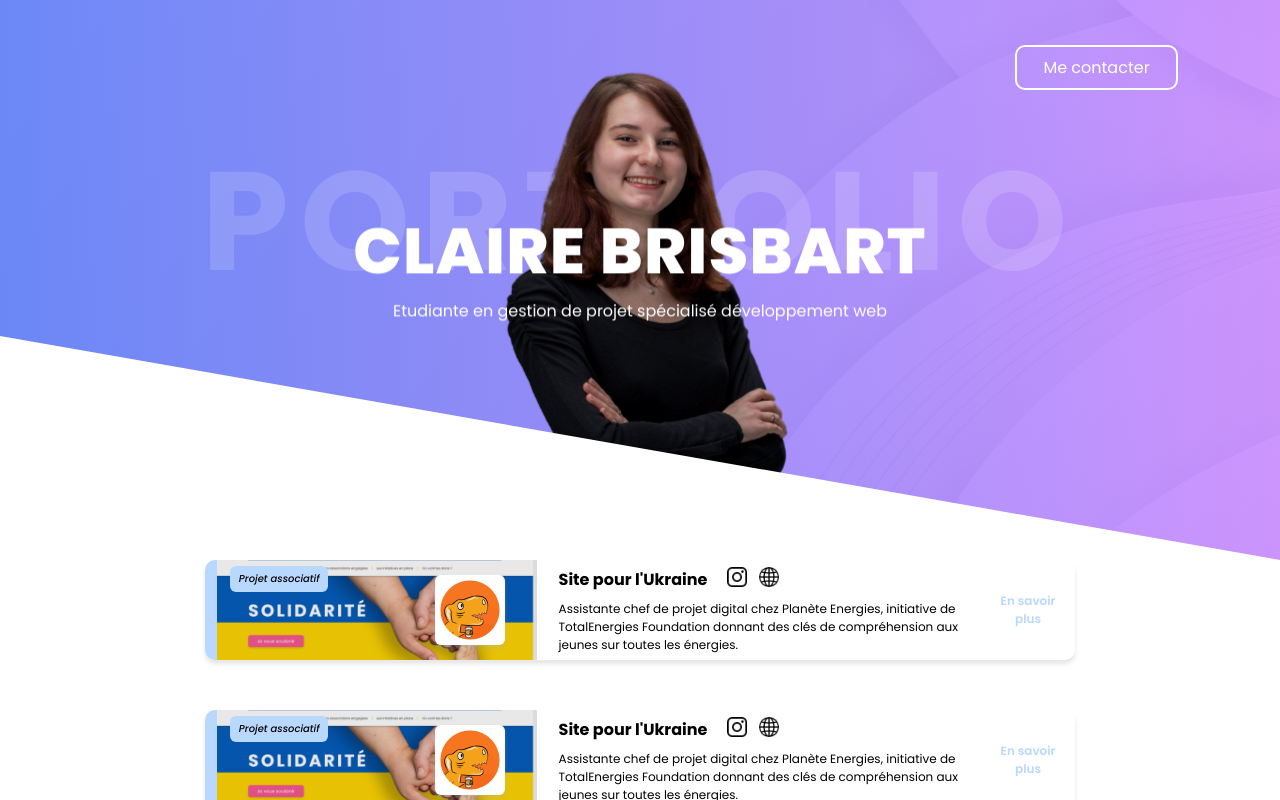
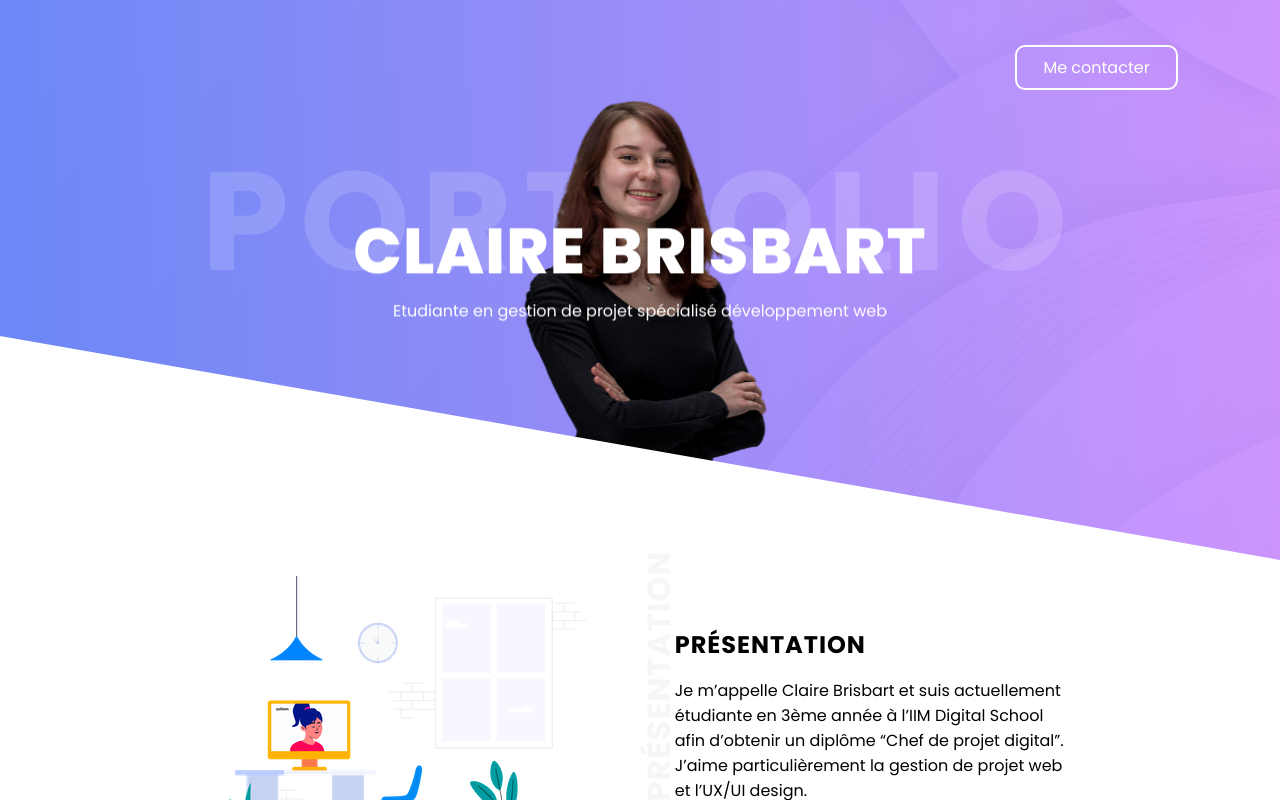
Before and after one commit to Pouniflu/portfolio-v2, a Nuxt app: page / in a window 1280 px wide. Built offline with nearby package versions, Linux system fonts and the light colour scheme.

Commit message:
:bug: FIX image header

```diff
--- a/components/BannerHome.vue
+++ b/components/BannerHome.vue
@@ -86,11 +86,11 @@ export default {
         }
 
         @media screen and (min-width: 768px) and (max-width: 1539px) {
-            transform: translateY(-10px) translateZ(0px) scale(0.7);
+            transform: translateY(-10px) translateZ(0px) scale(0.6);
         }
 
         @include device-small {
-            transform: translateY(-10px) translateZ(0px) scale(0.6);
+            transform: translateY(-10px) translateZ(0px) scale(0.5);
         }
 
     }
--- /dev/null
+++ b/components/Presentation.vue
@@ -0,0 +1,87 @@
+<template>
+    <div class="presentation">
+        <img src="../assets/img/illustration-home.png" alt="">
+        <div>
+            <h2>Présentation</h2>
+            <p>Je m’appelle Claire Brisbart et suis actuellement étudiante en 3ème année à l’IIM Digital School afin d’obtenir un diplôme “Chef de projet digital”.
+            <br>J’aime particulièrement la gestion de projet web et l’UX/UI design.</p>
+        </div>
+    </div>
+</template>
+
+<script>
+export default {
+  name: 'presentation-home'
+}
+</script>
+
+<style lang="scss">
+@import '~assets/scss/abstracts/mixins';
+@import '~assets/scss/base/typography';
+
+.presentation {
+    display: flex;
+    justify-content: center;
+    align-items: center;
+    margin-bottom: 180px;
+
+    @include device-small {
+        flex-direction: column;
+        margin-bottom: 100px;
+    }
+
+    img {
+        @include device-small {
+            width: 80%;
+            margin-bottom: 42px;
+        }
+    }
+
+    h2 {
+        letter-spacing: 0.04em;
+        text-transform: uppercase;
+        position: relative;
+        margin-bottom: 16px;
+
+        &::before {
+            position: absolute;
+            content: "Présentation";
+            text-transform: uppercase;
+            font-weight: $bold;
+            color: rgba(32, 32, 32, 0.04);
+            font-size: 32px;
+            transform: rotate(-90deg);
+            top: 2vw;
+
+            @media screen and (min-width: 1540px) {
+                left: -9vw;
+            }
+
+            @media screen and (min-width: 1024px) and (max-width: 1539px) {
+                left: -11vw;
+            }
+
+            @include device-small {
+                display: none;
+            }
+
+            @include device-medium {
+                display: none;
+            }
+        }
+    }
+
+    p {
+        font-weight: $regular;
+    }
+
+    div {
+        margin-left: 70px;
+
+        @include device-small {
+            margin: 0 0;
+    }
+    }
+
+}
+</style>
--- a/pages/index.vue
+++ b/pages/index.vue
@@ -2,6 +2,7 @@
   <div class="wrapper">
     <banner-home />
     <div id="body">
+      <presentation />
       <project />
       <project />
       <project />
@@ -12,11 +13,12 @@
 
 <script>
 import BannerHome from '~/components/BannerHome.vue'
+import Presentation from '~/components/Presentation.vue'
 import Project from '~/components/Project.vue'
 
 export default {
   name: 'IndexPage',
-  components: { Project, BannerHome },
+  components: { Project, BannerHome, Presentation },
 }
 </script>
 
```
